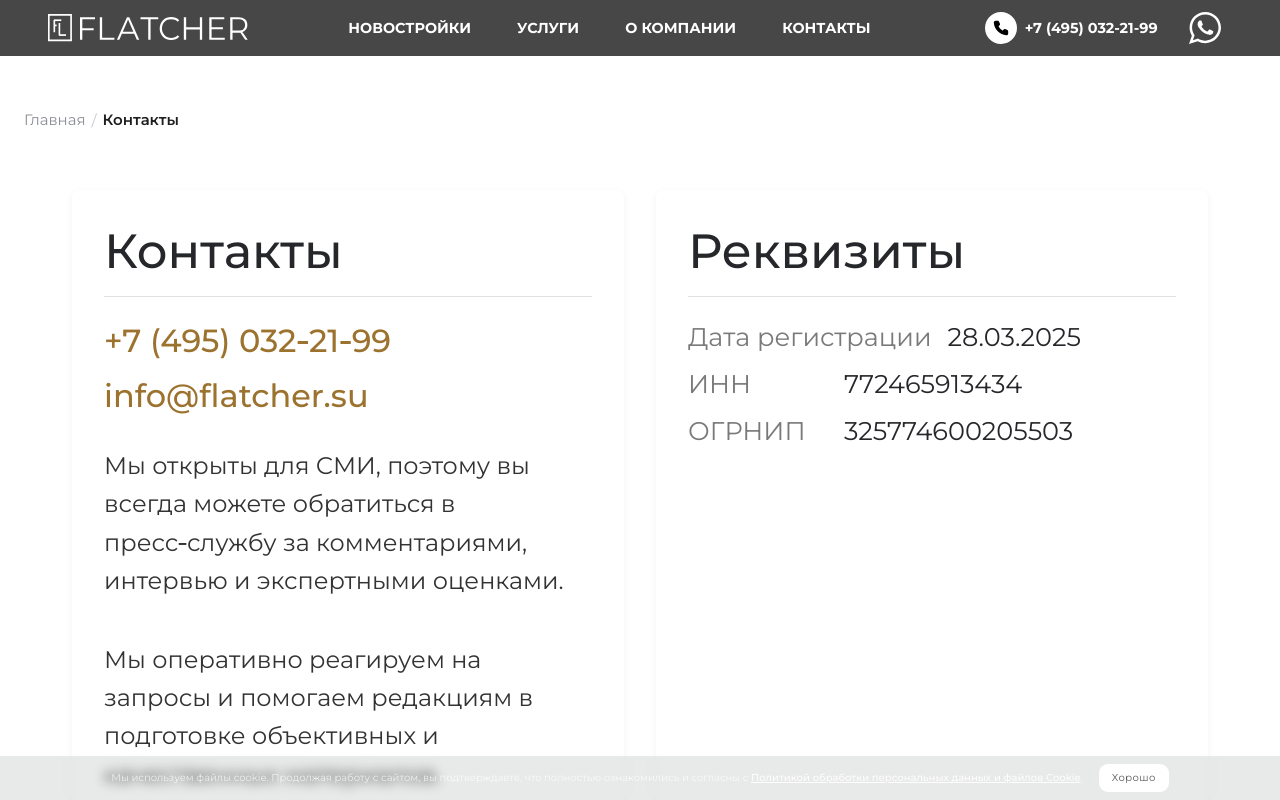
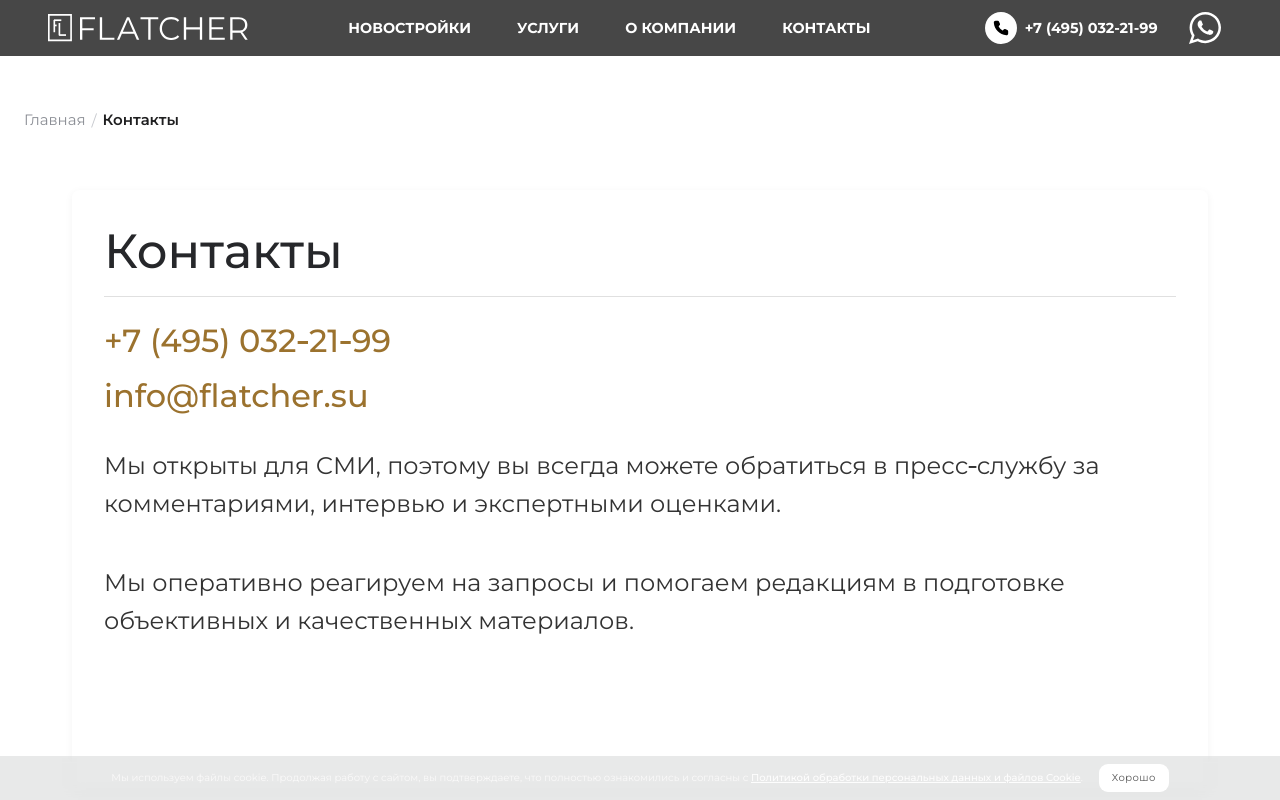
Before and after one commit to EBROPA/FlatcherSite, a React (Vite) app: page /contacts in a window 1280 px wide. Built offline with nearby package versions, Linux system fonts and the light colour scheme.

Commit message:
Remove requisites block from contacts page

```diff
--- a/src/pages/ContactsPage.jsx
+++ b/src/pages/ContactsPage.jsx
@@ -30,25 +30,6 @@ export default function ContactsPage() {
         </p>
       </div>
 
-      <div className={styles.card}>
-        <h2 className={styles.title}>Реквизиты</h2>
-        <div className={styles.divider} />
-
-        <dl className={styles.detailsList}>
-          <div className={styles.detailsItem}>
-            <dt className={styles.dt}>Дата регистрации</dt>
-            <dd className={styles.dd}>28.03.2025</dd>
-          </div>
-          <div className={styles.detailsItem}>
-            <dt className={styles.dt}>ИНН</dt>
-            <dd className={styles.dd}>772465913434</dd>
-          </div>
-          <div className={styles.detailsItem}>
-            <dt className={styles.dt}>ОГРНИП</dt>
-            <dd className={styles.dd}>325774600205503</dd>
-          </div>
-        </dl>
-      </div>
       </div>
   );
 }
```
